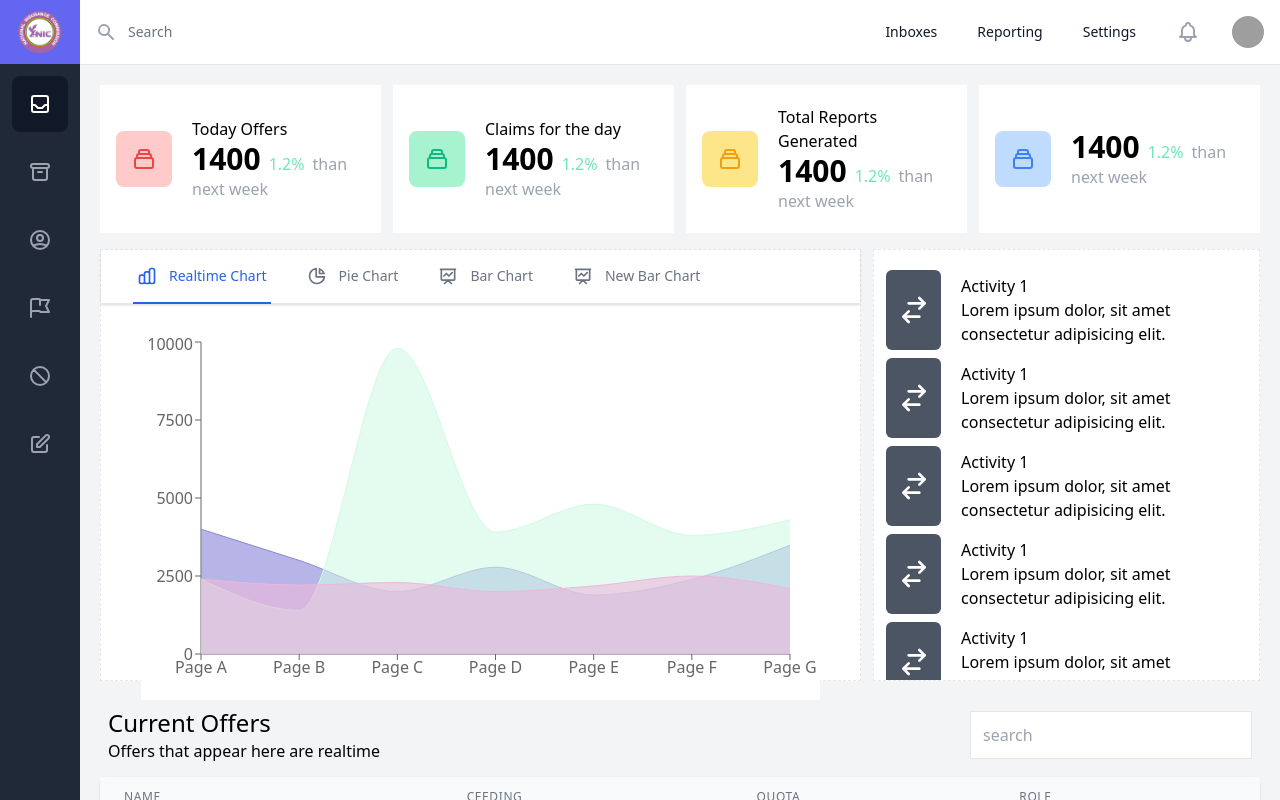
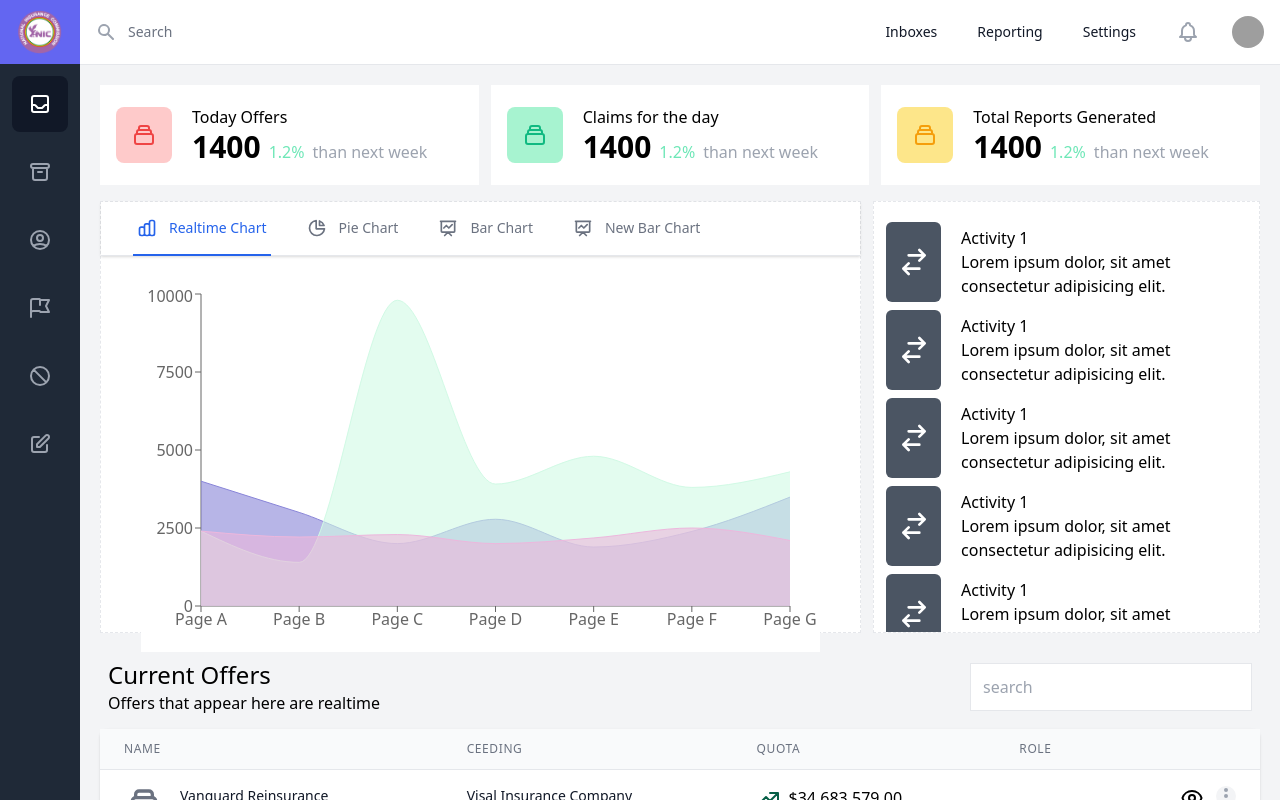
Before and after one commit to Khoby-790/template-nic, a React (Create React App) app: page / in a window 1280 px wide. Built offline with nearby package versions, Linux system fonts and the light colour scheme; grey boxes are pictures that could not be loaded.

Commit message:
--- Auto-Git Commit ---

```diff
--- a/src/pages/Dashboard/components/Stats.tsx
+++ b/src/pages/Dashboard/components/Stats.tsx
@@ -6,11 +6,11 @@ interface Props {
 
 const Stats = (props: Props) => {
     return (
-        <div className="grid mt-5 mx-5 grid-cols-4 gap-3">
+        <div className="grid mt-5 mx-5 grid-cols-3 gap-3">
             <StatsPill title="Today Offers" color="red" />
             <StatsPill title="Claims for the day" color="green" />
             <StatsPill title="Total Reports Generated" color="yellow" />
-            <StatsPill color="blue" />
+            {/* <StatsPill title="" color="blue" /> */}
         </div>
     )
 }
```
